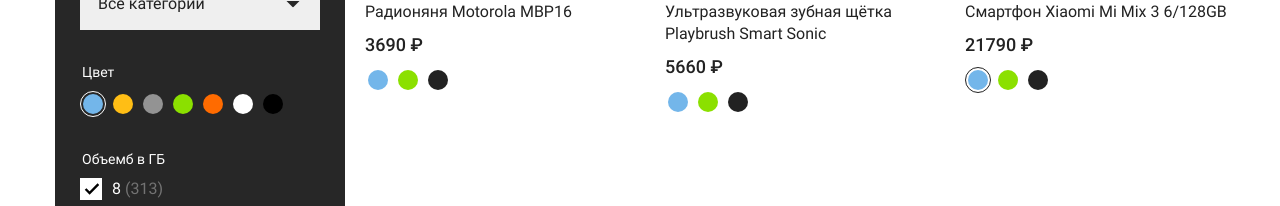
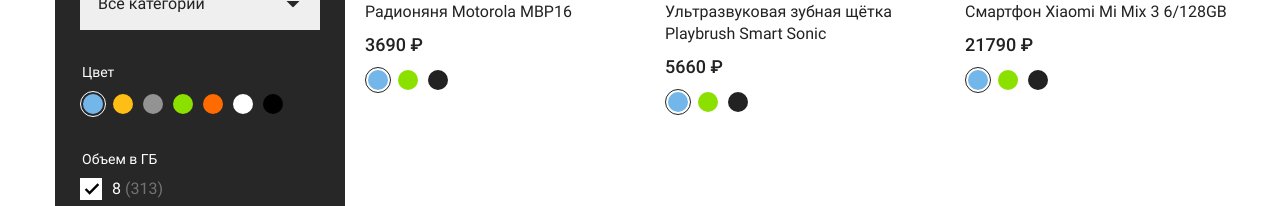
Before and after one commit to GviDoN94/technozavr, a Vue app: page / in a window 1280 px wide. Shown: the part 594-800 px from the top of the page. Built offline with nearby package versions, Linux system fonts and the light colour scheme.

Commit message:
Linked the color field with the inputs in the product card

```diff
--- a/public/index.html
+++ b/public/index.html
@@ -181,7 +181,7 @@
           </fieldset>
 
           <fieldset class="form__block">
-            <legend class="form__legend">Объемб в ГБ</legend>
+            <legend class="form__legend">Объем в ГБ</legend>
             <ul class="check-list">
               <li class="check-list__item">
                 <label class="check-list__label">
--- a/src/components/ProductItem.vue
+++ b/src/components/ProductItem.vue
@@ -16,9 +16,8 @@
           <input
             class="colors__radio sr-only"
             type="radio"
-            name="color-1"
-            value="#73B6EA"
-            checked=""
+            value="#73b6ea"
+            v-model="color"
           />
           <span class="colors__value" style="background-color: #73b6ea"></span>
         </label>
@@ -28,8 +27,8 @@
           <input
             class="colors__radio sr-only"
             type="radio"
-            name="color-1"
-            value="#8BE000"
+            value="#8be000"
+            v-model="color"
           />
           <span class="colors__value" style="background-color: #8be000"></span>
         </label>
@@ -39,8 +38,8 @@
           <input
             class="colors__radio sr-only"
             type="radio"
-            name="color-1"
             value="#222"
+            v-model="color"
           />
           <span class="colors__value" style="background-color: #222"></span>
         </label>
@@ -52,5 +51,10 @@
 <script>
 export default {
   props: ["product"],
+  data() {
+    return {
+      color: "#73b6ea",
+    };
+  },
 };
 </script>
--- a/src/components/ProductList.vue
+++ b/src/components/ProductList.vue
@@ -1,6 +1,10 @@
 <template>
   <ul class="catalog__list">
-    <ProductItem v-for="(product, i) in products" :key="i" :product="product" />
+    <ProductItem
+      v-for="product in products"
+      :key="product.id"
+      :product="product"
+    />
   </ul>
 </template>
 
--- a/src/data/products.js
+++ b/src/data/products.js
@@ -1,60 +1,72 @@
 export default [
   {
+    id: 1,
     title: "Радионяня Motorola MBP16",
     price: 3690,
     image: "/img/radio.jpg",
   },
   {
+    id: 2,
     title: "Ультразвуковая зубная щётка Playbrush Smart Sonic",
     price: 5660,
     image: "/img/toothbrush.jpg",
   },
   {
+    id: 3,
     title: "Смартфон Xiaomi Mi Mix 3 6/128GB",
     price: 21790,
     image: "/img/phone.jpg",
   },
   {
+    id: 4,
     title: "Электроскейт Razor Cruiser",
     price: 24690,
     image: "/img/board.jpg",
   },
   {
+    id: 5,
     title: "Смартфон Xiaomi Mi A3 4/64GB Android One",
     price: 14960,
     image: "/img/phone-2.jpg",
   },
   {
+    id: 6,
     title: "Смартфон Xiaomi Redmi 6/128GB",
     price: 8960,
     image: "/img/phone-3.jpg",
   },
   {
+    id: 7,
     title: "Электрический дрифт-карт Razor Crazy Cart",
     price: 39900,
     image: "/img/bicycle.jpg",
   },
   {
+    id: 8,
     title: "Гироскутер Razor Hovertrax 2.0",
     price: 34900,
     image: "/img/wheels.jpg",
   },
   {
+    id: 9,
     title: "Детский трюковой самокат Razor Grom",
     price: 4990,
     image: "/img/scooter.jpg",
   },
   {
+    id: 10,
     title: "Роллерсёрф Razor RipStik Air Pro",
     price: 6690,
     image: "/img/ripstik.jpg",
   },
   {
+    id: 11,
     title: "Наушники AirPods с беспроводным зарядным футляром",
     price: 16560,
     image: "/img/airpods.jpg",
   },
   {
+    id: 12,
     title: "Наушники Sony",
     price: 30690,
     image: "/img/headphones.jpg",
```
